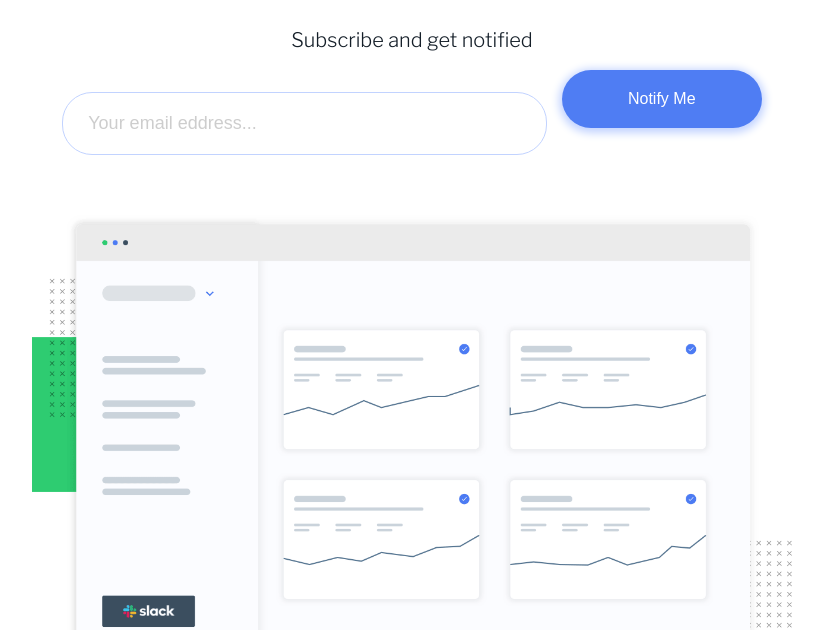
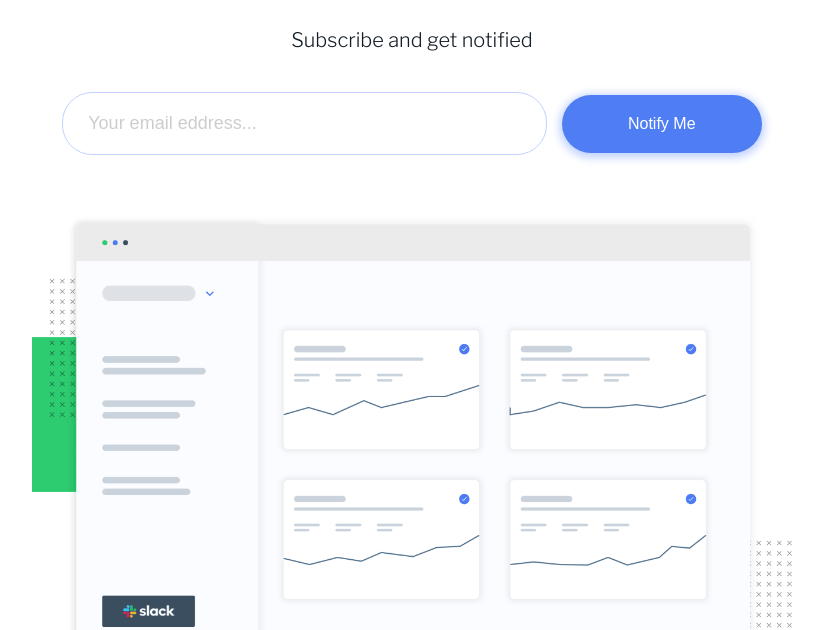
Before and after one commit to gahramanov/ping-coming-soon-page, a plain HTML site: page index.html in a window 1280 px wide. Shown: the part 210-840 px from the top of the page, without its empty margins (228-1051 px from the left). Drawn offline with nearby package versions, Linux system fonts and the light colour scheme.

Commit message:
fixed negative margin on notify button

```diff
--- a/style.css
+++ b/style.css
@@ -36,7 +36,7 @@ h1 {color:hsl(209, 33%, 12%)}
   .notify-button {
     max-width: 200px;
     margin-left: 15px;
-    margin-top: -7% !important;
+    margin-top: 0 !important;
   }
 
   .email-err {
```
